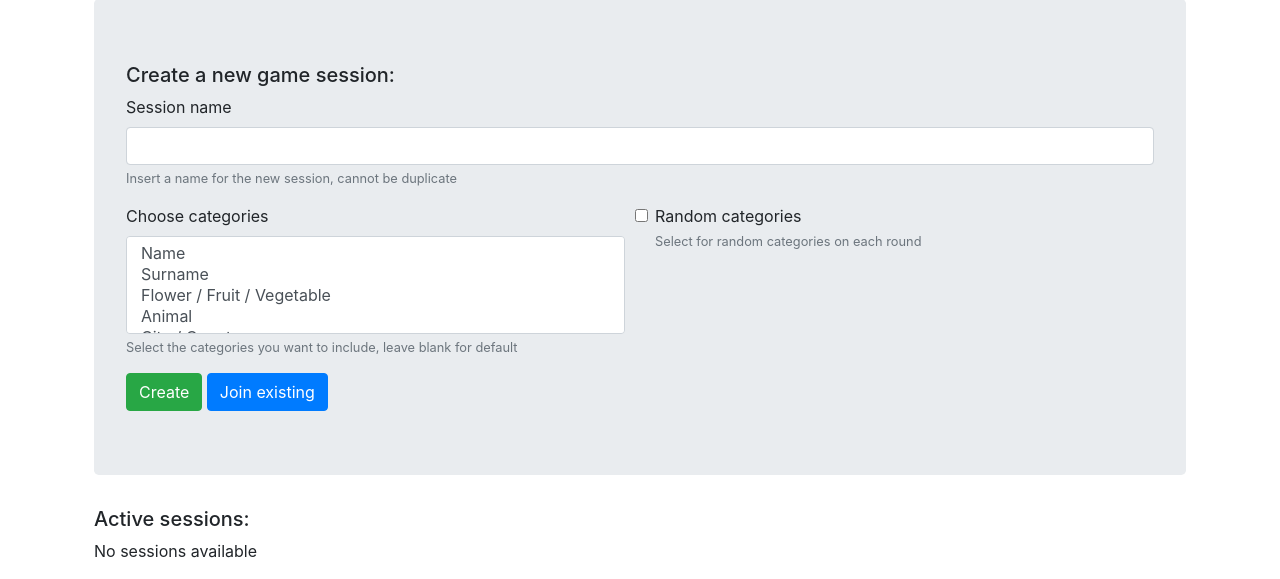
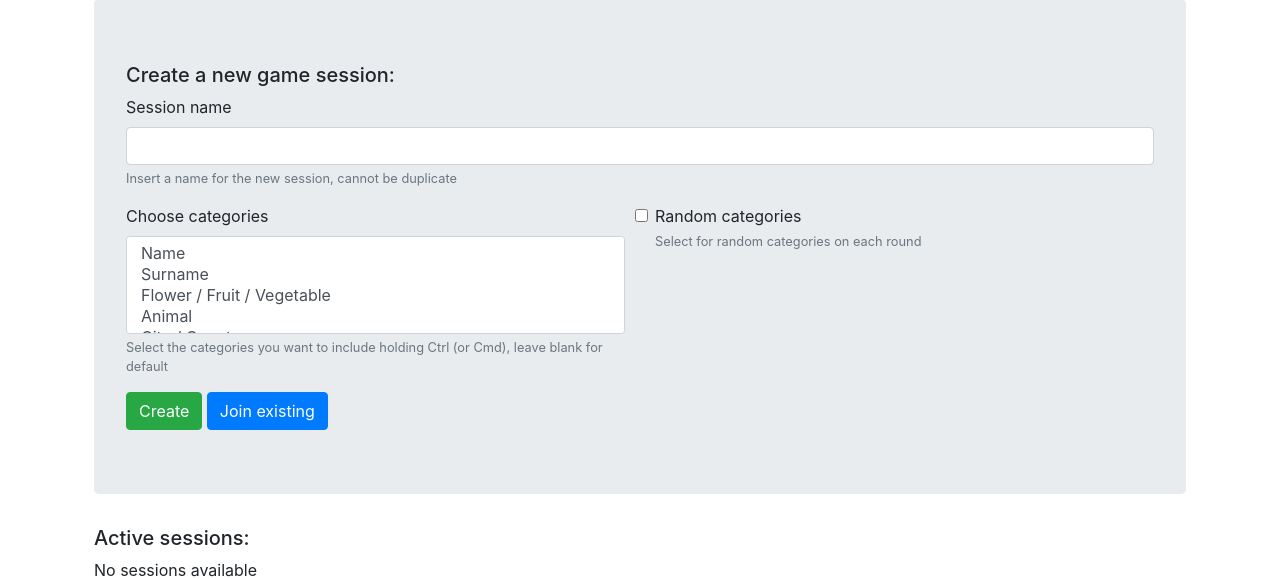
Before and after one commit to lorenzosp93/basta_app, a Django app: page /en/ in a window 1280 px wide. Shown: the part 139-718 px from the top of the page. Run offline with Django 3.2, Linux system fonts and the light colour scheme; data comes from the database, SQL or seed files in the repository; data that the repository does not hold is empty; some libraries are stand-ins or nearby versions.

Commit message:
translations

```diff
--- a/templates/basta/session.html
+++ b/templates/basta/session.html
@@ -11,7 +11,7 @@
   <p>
   {%trans "Categories: "%}
   {% if session.random_categories %}
-  {%trans "randomly generated at every turn!"%}
+  {%trans "randomly generated at every Round!"%}
   {% else %}
   <ul>
   {% for category in session.categories.all %}
--- a/templates/basta/start.html
+++ b/templates/basta/start.html
@@ -25,7 +25,7 @@
           {% endfor %}
         </select>
         <small id="catHelp" class="form-text text-muted">
-          {% trans "Select the categories you want to include, leave blank for default"%}
+          {% trans "Select the categories you want to include holding Ctrl (or Cmd), leave blank for default"%}
         </small>
       </div>
       <div class="form-group col">
```
Also changed, not shown: locale/es/LC_MESSAGES/django.po, locale/it/LC_MESSAGES/django.po, 2 other files.
